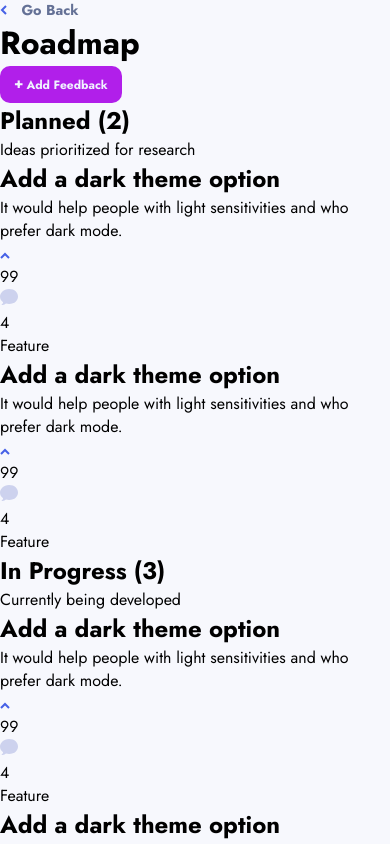
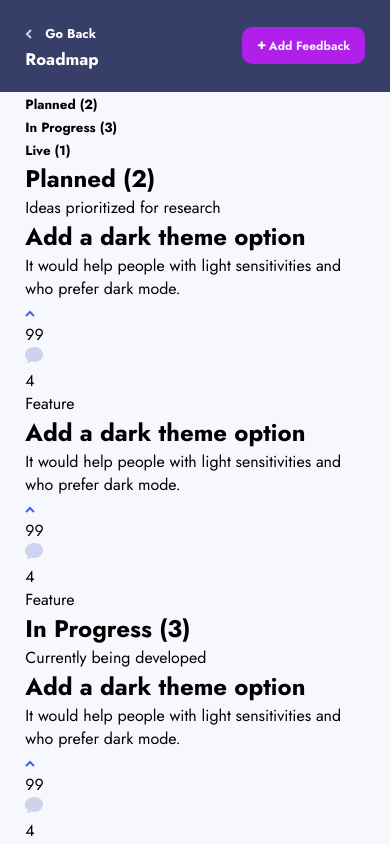
Before and after one commit to Victor-Nyagudi/product-feedback-app-react, a React (Create React App) app: page / in a window 390 px wide. Shown: the top 844 px of the page. Built offline with nearby package versions, Linux system fonts and the light colour scheme.

Commit message:
Style header section RoadmapPage mobile

```diff
--- a/src/components/pages/roadmap-page/RoadmapHeader.js
+++ b/src/components/pages/roadmap-page/RoadmapHeader.js
@@ -4,9 +4,10 @@ import Button from "../../shared/Button"
 function RoadmapHeader() {
     return (
         <header className="roadmap__header">
+            <div className="roadmap__header-content container">
                 <div className="roadmap__header-container">
                     <div className="roadmap__header-link-container">
-                    <GoBackButton />
+                        <GoBackButton iconColor={ '#CDD2EE' } />
                     </div>
 
                     <h1 className="roadmap__header-title">
@@ -21,6 +22,7 @@ function RoadmapHeader() {
                         icon={ <svg width="9" height="9" xmlns="http://www.w3.org/2000/svg" className="feedback-button-svg"><text transform="translate(-24 -20)" fill="#F2F4FE" fillRule="evenodd" fontFamily="Jost-Bold, Jost" fontSize="14" fontWeight="bold"><tspan x="24" y="27.5">+</tspan></text></svg> }
                     />
                 </div>
+            </div>
         </header>
     );
 }
--- a/src/components/pages/roadmap-page/RoadmapMain.js
+++ b/src/components/pages/roadmap-page/RoadmapMain.js
@@ -1,9 +1,9 @@
 import RoadmapCategory from "./RoadmapCategory";
 import RoadmapMobileNavbar from "./RoadmapMobileNavbar";
 
-function RoadmapMain({ isMobile: isMobileScreen }) {
+function RoadmapMain({ isMobileScreen }) {
     return (
-        <main className="roadmap__main">
+        <main className="roadmap__main container">
             {
                 isMobileScreen &&
 
--- a/src/components/shared/GoBackButton.js
+++ b/src/components/shared/GoBackButton.js
@@ -1,8 +1,8 @@
-function GoBackButton() {
+function GoBackButton({ iconColor = '#4661E6' }) {
     return (
         <button className="go-back__primary-button button">
             <svg width="7" height="10" xmlns="http://www.w3.org/2000/svg">
-                <path d="M6 9L2 5l4-4" stroke="#4661E6" strokeWidth="2" fill="none" fillRule="evenodd"/>
+                <path d="M6 9L2 5l4-4" stroke={ iconColor } strokeWidth="2" fill="none" fillRule="evenodd"/>
             </svg>
 
             <span className="go-back__primary-button-text">
--- a/src/css/main.css
+++ b/src/css/main.css
@@ -640,6 +640,42 @@ a {
   color: #647196;
 }
 
+.roadmap {
+  padding-bottom: 6em;
+}
+
+.roadmap__header {
+  background-color: #373f68;
+}
+
+.roadmap__header-content {
+  display: -webkit-box;
+  display: -ms-flexbox;
+  display: flex;
+  -webkit-box-align: center;
+      -ms-flex-align: center;
+          align-items: center;
+  -webkit-box-pack: justify;
+      -ms-flex-pack: justify;
+          justify-content: space-between;
+  padding: 1.5em 0;
+}
+
+.roadmap__header-link-container {
+  margin-bottom: .5em;
+}
+
+.roadmap__header-title {
+  font-size: 1.05rem;
+  line-height: 1;
+  color: white;
+}
+
+.roadmap__header .go-back__primary-button {
+  font-size: .8rem;
+  color: white;
+}
+
 @media (min-width: 425px) {
   .feedback-detail__comment, .feedback-detail__comment--reply {
     -ms-grid-columns: 2fr 12fr;
--- a/src/main.scss
+++ b/src/main.scss
@@ -16,8 +16,8 @@ $tag-padding-mobile: .35em 1.15em;
 $feedback-detail-padding: 1.5em;
 $feedback-detail-padding-lg: 2em;
 
-$feedback-detail-heading-mobile: 1.05rem;
-$feedback-detail-heading-lg-mobile: 1.3rem;
+$heading-mobile: 1.05rem;
+$heading-mobile-lg: 1.3rem;
 
 $feedback-detail-heading-desktop: 1.1rem;
 $feedback-detail-heading-lg-desktop: 1.3rem;
@@ -46,7 +46,7 @@ $font-weights: (
 $colors: (
     'purple': hsl(283, 83, 52), // #AD1FEA
     'blue': hsl(230, 76, 59), // #4661E6
-    'dark-purple-black': hsl(230, 31, 31),
+    'dark-purple-black': hsl(230, 31, 31), // #373F68
     'white': hsl(0, 0, 100), // #FFFFFF
     'dark-grey': hsl(231, 100, 97), // #F2F4FF
     'light-grey': hsl(230, 60, 98), // #F7F8FD
@@ -136,6 +136,7 @@ a {
 
 .feedback-button-svg { margin-right: .25em; }
 
+// * This container adds spaces to the sides and centrally aligns a container
 .container {
     width: 87%;
     max-width: 1000px;
@@ -411,7 +412,7 @@ a {
         &__tag-container { grid-area: feedback-item-tag-container; }
 
         &__title {
-            font-size: $feedback-detail-heading-mobile;
+            font-size: $heading-mobile;
             color: getColor('purple-black');
             margin-bottom: .4em;
         }
@@ -476,7 +477,7 @@ a {
         }
 
         &-title {
-            font-size: $feedback-detail-heading-lg-mobile;
+            font-size: $heading-mobile-lg;
             color: getColor('purple-black');
             margin-bottom: 1.3em;
         }
@@ -570,7 +571,7 @@ a {
 
         .add-comment {
             &__title {
-                font-size: $feedback-detail-heading-lg-mobile;
+                font-size: $heading-mobile-lg;
                 color: getColor('purple-black');
                 margin-bottom: 1em;
             }
@@ -582,6 +583,33 @@ a {
             }
 
             &__character-limit-message { color: getColor('grey-purple'); }
+        }
+    }
+}
+
+.roadmap {
+    padding-bottom: 6em;
+
+    &__header {
+        &-content {
+            @include flex-space-between;
+
+            padding: 1.5em 0;
+        }
+
+        &-link-container { margin-bottom: .5em; }
+
+        &-title {
+            font-size: $heading-mobile;
+            line-height: 1;
+            color: getColor('white');
+        }
+
+        background-color: getColor('dark-purple-black');
+
+        & .go-back__primary-button {
+            font-size: .8rem;
+            color: getColor('white');
         }
     }
 }
```
Also changed, not shown: 1 other file (tests, documents, lock files or other folders). Lines whose indentation alone changed are shown as unchanged.
